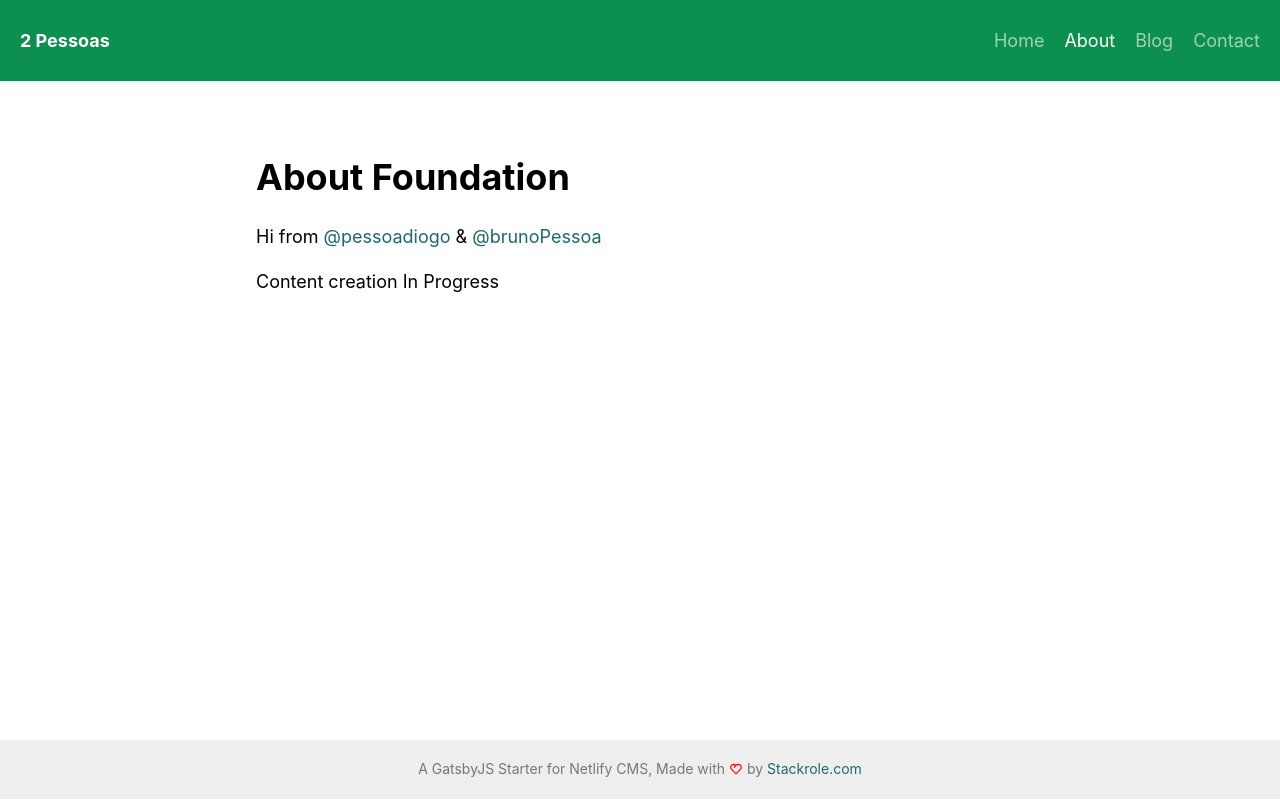
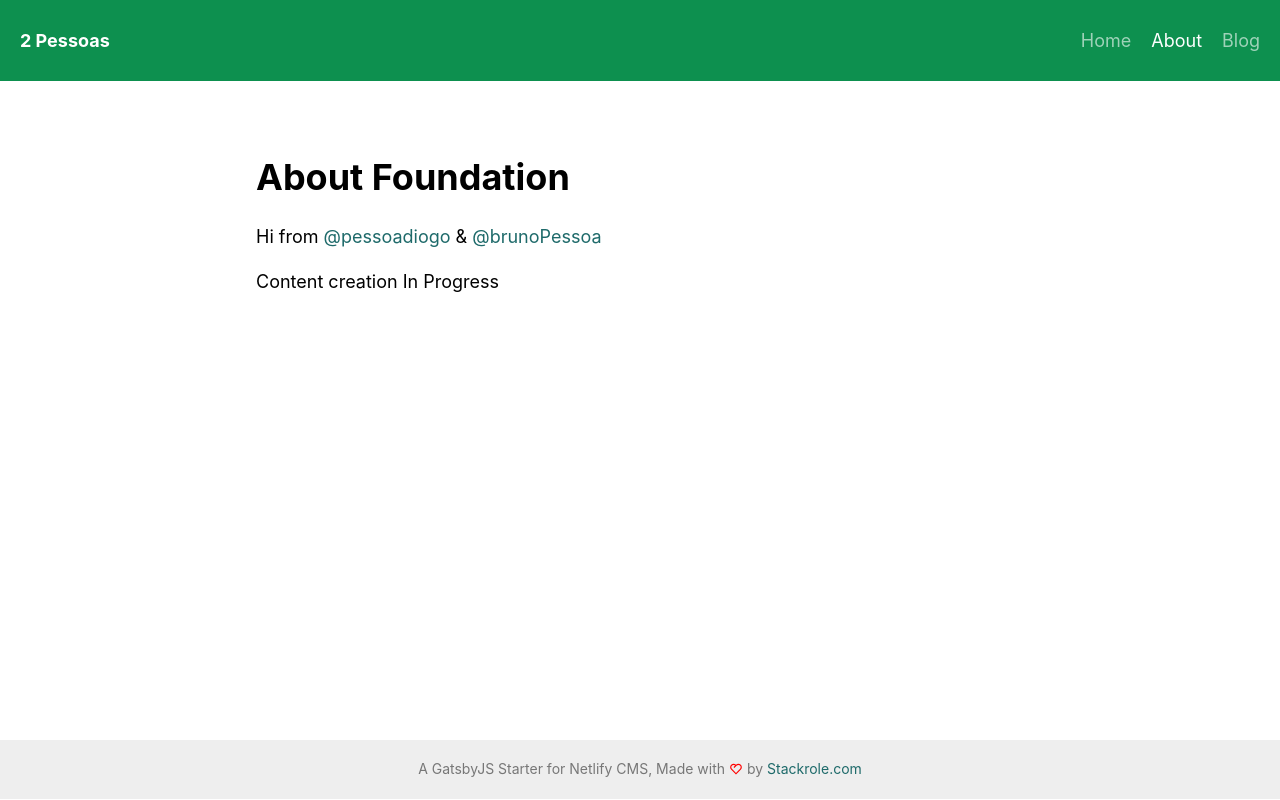
Before and after one commit to diogo-pessoa/2pessoas-netlify-cms, a Gatsby site: page /about in a window 1280 px wide. Built offline with nearby package versions, Linux system fonts and the light colour scheme; Gatsby itself is replaced by a stand-in of ours; some packages are replaced by stand-ins of ours.

Commit message:
disabling Contact for now.

```diff
--- a/src/components/navigation.js
+++ b/src/components/navigation.js
@@ -15,10 +15,10 @@ const MenuItems = [
     path: "/blog",
     title: "Blog"
   },
-  {
-    path: "/contact",
-    title: "Contact"
-  },
+  // {
+  //   path: "/contact",
+  //   title: "Contact"
+  // },
 ]
 
 const ListLink = (props) => (<li><Link to={props.to}>{props.children}</Link></li>)
```
